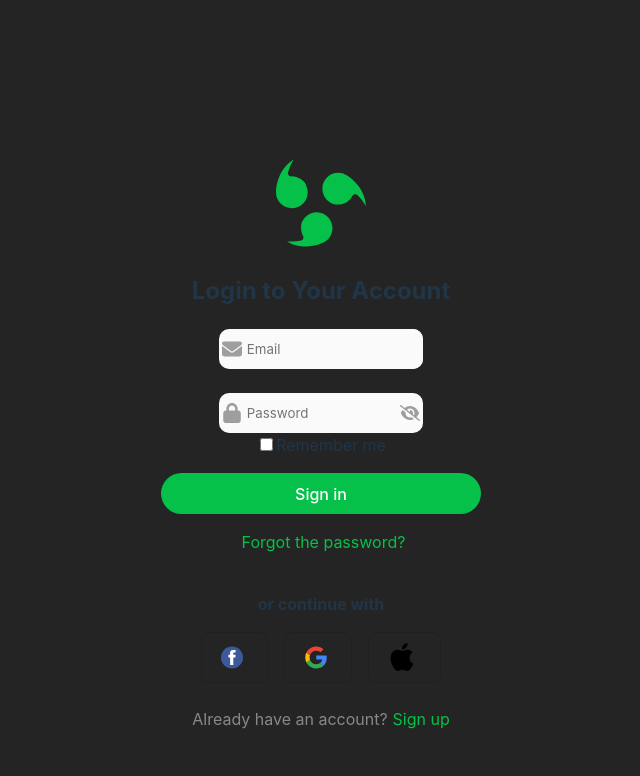
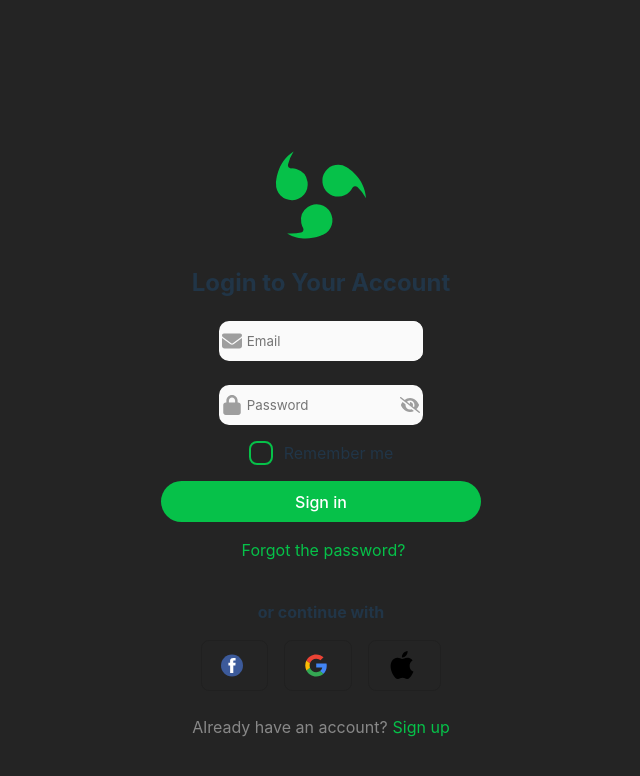
Before and after one commit to Denis-Sklyarov123/bestviewer-client, a React (Vite) app: page /login in a window 1280 px wide. Shown: the top 776 px of the page, without its empty margins (319-959 px from the left). Built offline with nearby package versions, Linux system fonts and the light colour scheme.

Commit message:
add animation for checkbox

```diff
--- a/src/components/Checkbox/index.tsx
+++ b/src/components/Checkbox/index.tsx
@@ -1,4 +1,6 @@
-import Form from "react-bootstrap/Form";
+import { useState } from "react";
+import { StyledCheckbox } from "./styled";
+import { Form } from "react-bootstrap";
 
 interface CheckboxType {
   labelProp: string;
@@ -7,14 +9,42 @@ interface CheckboxType {
 
 function Checkbox(props: CheckboxType) {
   const { labelProp, classList } = props;
+  const [showParticles, setShowParticles] = useState(false);
+
+  const handleCheck = () => {
+    setShowParticles(true);
+    setTimeout(() => setShowParticles(false), 600);
+  };
 
   return (
     <Form>
-      <Form.Check
+      <StyledCheckbox
         type="checkbox"
-        label={labelProp}
+        label={
+          <>
+            {labelProp}
+            {showParticles && (
+              <span className="particles">
+                {[...Array(6)].map((_, i) => (
+                  <span
+                    key={i}
+                    className="particle"
+                    style={
+                      {
+                        "--x": `${Math.random() * 150 - 75}px`,
+                        "--y": `${Math.random() * 150 - 75}px`,
+                        animationDuration: "0.8s",
+                      } as React.CSSProperties
+                    }
+                  />
+                ))}
+              </span>
+            )}
+          </>
+        }
         id="custom-checkbox"
         className={classList}
+        onChange={handleCheck}
       />
     </Form>
   );
--- a/src/components/Checkbox/styled.ts
+++ b/src/components/Checkbox/styled.ts
@@ -1,6 +1,91 @@
-import { Button, ButtonProps } from "react-bootstrap";
 import styled from "styled-components";
+import { FormCheck } from "react-bootstrap";
 
-export const StyledCheckbox = styled(Button)<ButtonProps>`
-  margin-bottom: 2vh;
+export const StyledCheckbox = styled(FormCheck)`
+  display: flex;
+  justify-content: space-between;
+  margin-top: 2vh;
+  user-select: none;
+  position: relative;
+
+  .form-check-input {
+    display: none;
+  }
+
+  .form-check-label {
+    position: relative;
+    padding-left: 35px;
+    cursor: pointer;
+  }
+
+  /* Чекбокс */
+  .form-check-label::before {
+    transition: background-color 0.6s ease, border-color 0.6s ease;
+    content: "";
+    position: absolute;
+    left: 0;
+    top: 0;
+    width: 20px;
+    height: 20px;
+    border: 2px solid #06c149;
+    background-color: transparent;
+    border-radius: 8px;
+  }
+
+  /* При нажатии */
+  .form-check-input:checked + .form-check-label::before {
+    box-shadow: 0px 0px 20px -3px rgba(61, 255, 61, 0.58);
+    background-color: #06c149;
+    border-color: #06c149;
+  }
+
+  /* Галочка */
+  .form-check-input:checked + .form-check-label::after {
+    content: "✔";
+    position: absolute;
+    left: 2px;
+    top: -7px;
+    color: white;
+    font-size: 25px;
+    animation: scaleUp 0.2s ease-out;
+  }
+
+  /* Картинки вместо капель */
+  .particles {
+    position: absolute;
+    top: 5px;
+    left: 5px;
+    pointer-events: none;
+  }
+
+  .particle {
+    position: absolute;
+    width: 20px;
+    height: 20px;
+    background-size: cover;
+    background-repeat: no-repeat;
+    background-image: url("src/assets/icon/main-icon-sharingan.svg"); /* Замените на свою картинку */
+    opacity: 0;
+    animation: explode 0.6s ease-out;
+  }
+
+  @keyframes scaleUp {
+    0% {
+      transform: scale(0);
+      opacity: 0;
+    }
+    100% {
+      transform: scale(1);
+      opacity: 1;
+    }
+  }
+
+  @keyframes explode {
+    0% {
+      transform: translate(0, 0) scale(1);
+      opacity: 1;
+    }
+    100% { transform: translate(var(--x), var(--y)) scale(3); opacity: 0; }
+    }
+  }
 `;
--- a/src/pages/LetsYouIn/styled.ts
+++ b/src/pages/LetsYouIn/styled.ts
@@ -20,7 +20,7 @@ export const CinemaLogoContainer = styled.div`
   border-radius: 50%;
   transition: box-shadow 0.3s ease;
   background-color: #06c149;
-св
+
   &:hover {
     box-shadow: 0px 0px 15px 5px rgba(0, 255, 0, 0.3);
 `;
```
